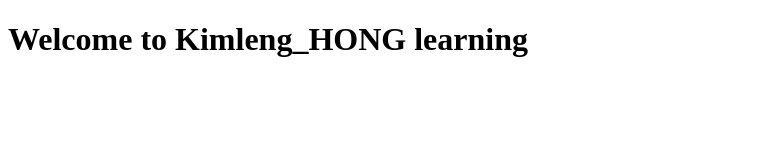
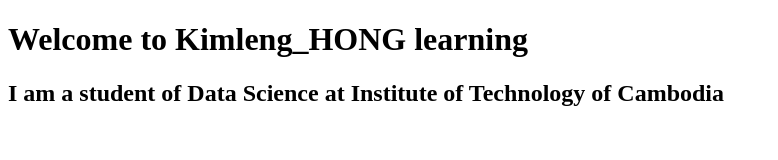
Before and after one commit to kimleng432/Demo-Test, a plain HTML site: page index.html in a window 1280 px wide. Shown: the whole page, without its empty margins (0-778 px from the left). Drawn offline with Linux system fonts and the light colour scheme.

Commit message:
Update index.html

```diff
--- a/index.html
+++ b/index.html
@@ -9,6 +9,7 @@
 
 
 	<h1>Welcome to Kimleng_HONG learning</h1>
+	<h2>I am a student of Data Science at Institute of Technology of Cambodia</h2>
 
 </body>
 </html>
```
